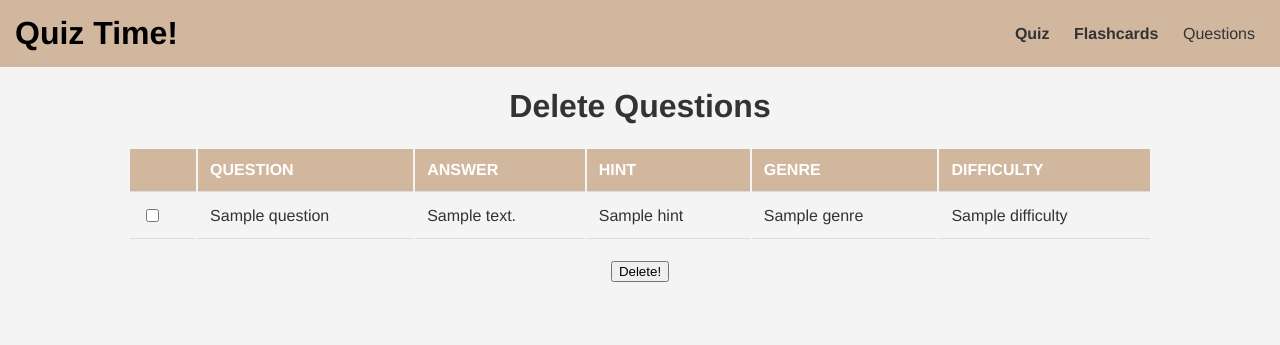
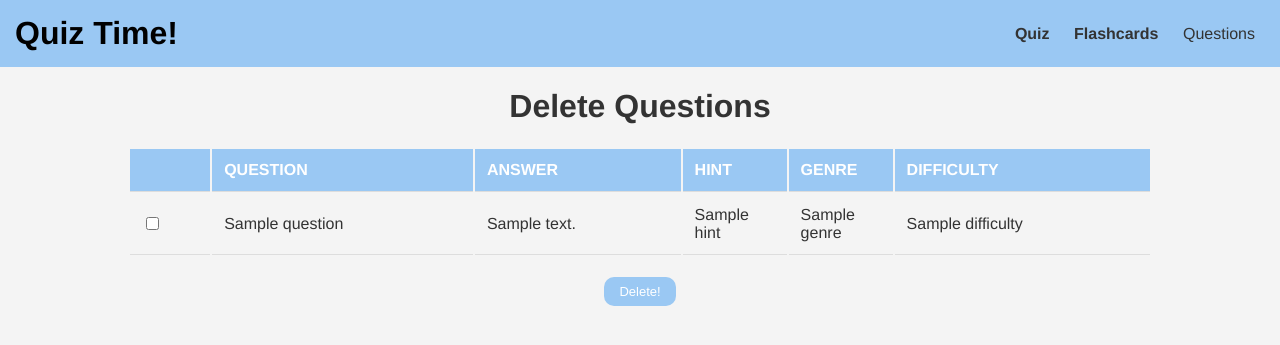
Before and after one commit to software-students-spring2025/web-app, a Flask app: page /question/delete in a window 1280 px wide. Shown: the top 345 px of the page. Run offline with Flask 3, Linux system fonts and the light colour scheme; a database or web service that is not in the repository returns one stand-in record (values such as "Sample title").

Commit message:
added button class

```diff
--- a/static/css/main.css
+++ b/static/css/main.css
@@ -22,7 +22,7 @@
 }
 
 .table-container th {
-    background-color: #d2b79f;
+    background-color: #9ac8f3;
     color: white;
     text-transform: uppercase;
 }
@@ -35,20 +35,42 @@
     background-color: #f9f9f9;
 }
 
+.table-container th:nth-child(4),
+.table-container td:nth-child(4) {
+    width: 80px; /* Narrower Genre column */
+}
+
+.table-container th:nth-child(5),
+.table-container td:nth-child(5) {
+    width: 80px; /* Narrower Difficulty column */
+}
+
 .center-wrapper{
     text-align: center;
 }
 
 .button {
-    position: absolute;
+    /*position: absolute;*/
     top: 50%;
+    background-color: #9ac8f3;
+    color: white;
+    padding: 7px 15px;
+    border: none;
+    border-radius: 10px;
+    cursor: pointer;
+    font-size: 13px;
+    transition: background-color 0.3s;
+}
+
+.button:hover {
+    background-color: #4996df;
 }
 
 .alert {
     padding: 10px;
     margin: 10px 0;
     border-radius: 5px;
-    display: none;  /* Initially hidden */
+    display: none;
 }
 
 .alert.success { background-color: #d4edda; color: #155724; border: 1px solid #c3e6cb; }
@@ -64,7 +86,7 @@ body {
 }
 
 header {
-    background-color: #d2b79f;
+    background-color: #9ac8f3;
     padding: 15px;
     text-align: left;
 }
--- a/templates/add_question.html
+++ b/templates/add_question.html
@@ -36,7 +36,7 @@
         </select>
         <br>
 
-        <button type="submit">Submit</button>
+        <button type="submit" class="button">Submit</button>
     </form>
     <script>
         function showSuccessMessage() {
--- a/templates/question_delete.html
+++ b/templates/question_delete.html
@@ -36,7 +36,7 @@
             </tbody>
         </table>
         <div class = "center-wrapper">
-            <button style="text-align: center;" type="submit">Delete!</button>
+            <button style="text-align: center;" type="submit" class="button">Delete!</button>
         </div>
     </form>
     <script>
--- a/templates/question_search.html
+++ b/templates/question_search.html
@@ -27,7 +27,7 @@
         </select>
         <br>
 
-        <button type="submit">Search</button>
+        <button type="submit" class="button">Search</button>
     </form>
     <table id="data" class="table-container">
       <thead>
```
